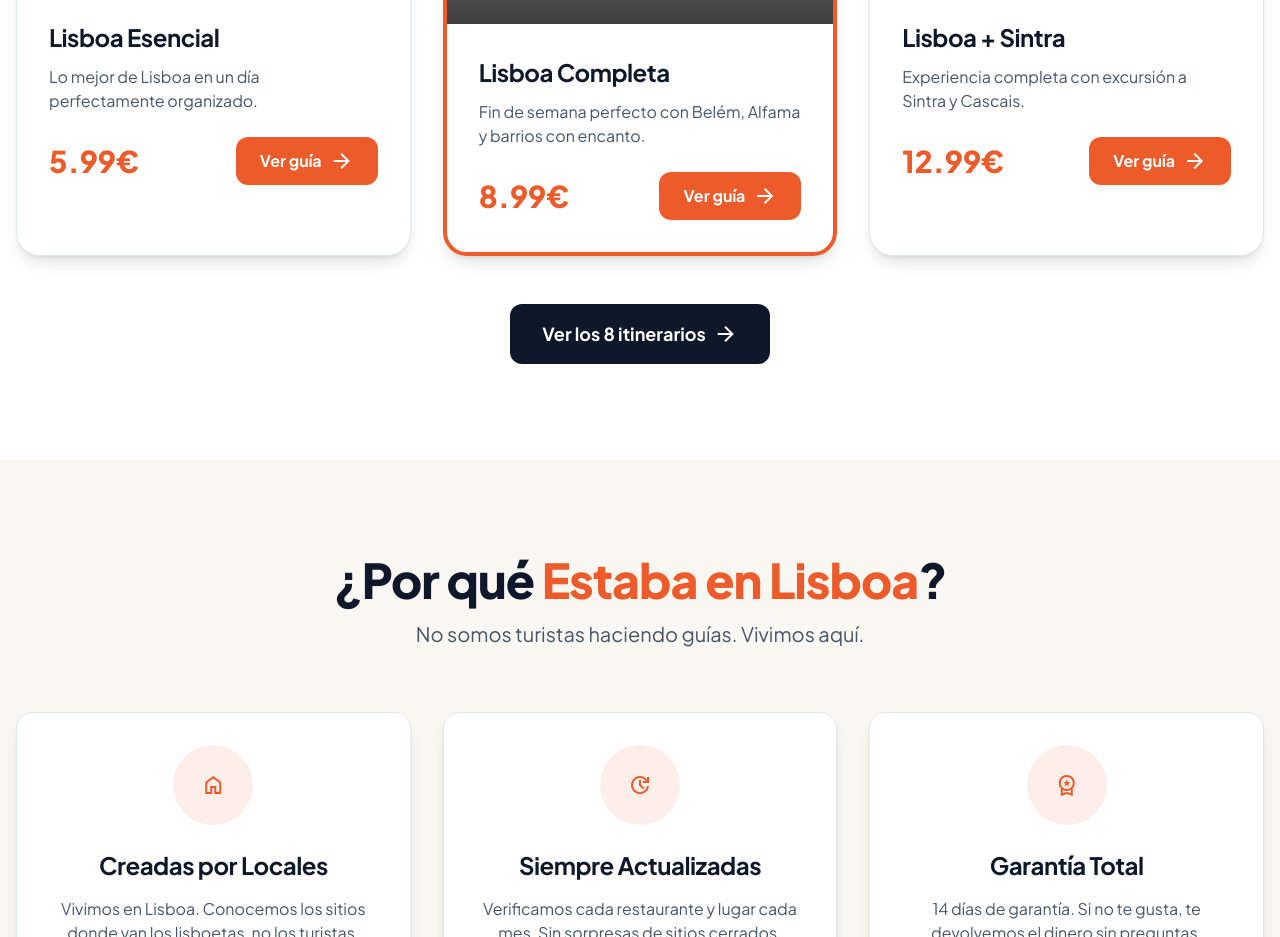
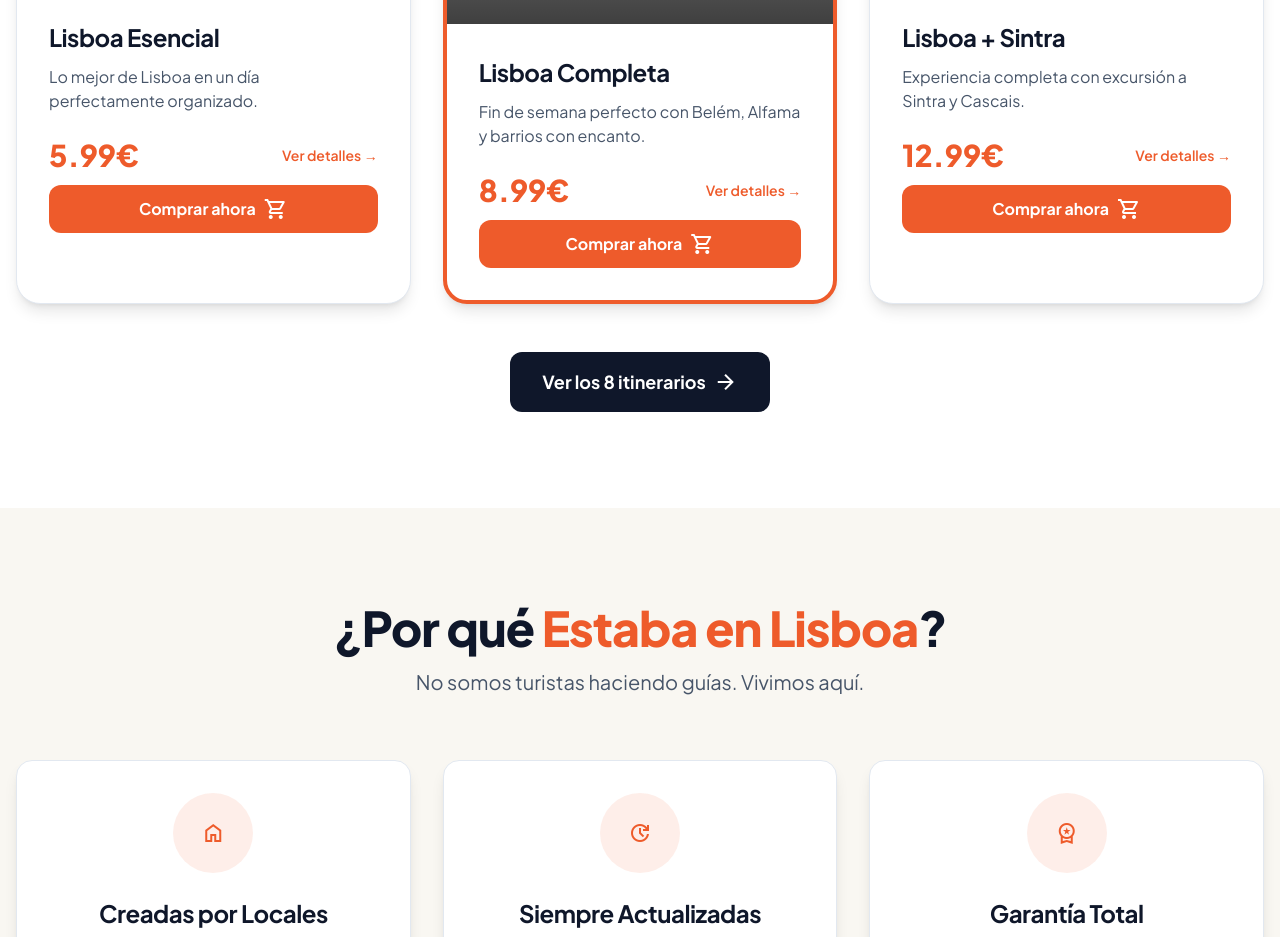
Before and after one commit to josetabares24-png/portugal-autentico-v2, a Next.js app: page / in a window 1280 px wide. Shown: the part 1560-2497 px from the top of the page. Built offline with nearby package versions, Linux system fonts and the light colour scheme; grey boxes are pictures that could not be loaded.

Commit message:
Fix: Botones 'Comprar ahora' en página HOME con Stripe

```diff
--- a/src/app/page.tsx
+++ b/src/app/page.tsx
@@ -1,10 +1,23 @@
 import Link from 'next/link';
 import Image from 'next/image';
+import { BuyButton } from '@/components/BuyButton';
+import type { ProductId } from '@/lib/stripe-products';
 
 export default function HomePage() {
-  const featuredItineraries = [
+  const featuredItineraries: Array<{
+    id: string;
+    productId: ProductId;
+    title: string;
+    description: string;
+    duration: string;
+    price: number;
+    image: string;
+    href: string;
+    featured: boolean;
+  }> = [
     {
       id: 'lisboa-1-dia',
+      productId: 'lisboa-1-dia-lo-esencial',
       title: 'Lisboa Esencial',
       description: 'Lo mejor de Lisboa en un día perfectamente organizado.',
       duration: '1 DÍA',
@@ -15,6 +28,7 @@ export default function HomePage() {
     },
     {
       id: 'lisboa-2-dias',
+      productId: 'lisboa-2-dias-completo',
       title: 'Lisboa Completa',
       description: 'Fin de semana perfecto con Belém, Alfama y barrios con encanto.',
       duration: '2 DÍAS',
@@ -25,6 +39,7 @@ export default function HomePage() {
     },
     {
       id: 'lisboa-3-dias',
+      productId: 'lisboa-3-dias-premium',
       title: 'Lisboa + Sintra',
       description: 'Experiencia completa con excursión a Sintra y Cascais.',
       duration: '3 DÍAS',
@@ -186,15 +201,23 @@ export default function HomePage() {
                 <div className="p-8">
                   <h3 className="text-2xl font-bold text-slate-900 mb-3">{itinerary.title}</h3>
                   <p className="text-slate-600 mb-6">{itinerary.description}</p>
-                  <div className="flex items-center justify-between">
-                    <div className="text-3xl font-black text-primary">{itinerary.price}€</div>
-                    <Link
-                      href={itinerary.href}
-                      className="flex items-center gap-2 px-6 py-3 bg-primary hover:bg-primary-dark text-white rounded-xl font-bold transition-all hover:scale-105"
+                  <div className="flex flex-col gap-3">
+                    <div className="flex items-center justify-between">
+                      <div className="text-3xl font-black text-primary">{itinerary.price}€</div>
+                      <Link
+                        href={itinerary.href}
+                        className="text-sm font-semibold text-primary hover:underline"
+                      >
+                        Ver detalles →
+                      </Link>
+                    </div>
+                    <BuyButton
+                      productId={itinerary.productId}
+                      className="w-full flex items-center justify-center gap-2 px-6 py-3 bg-primary hover:bg-primary-dark text-white rounded-xl font-bold transition-all hover:scale-105"
                     >
-                      Ver guía
-                      <span className="material-symbols-outlined text-lg">arrow_forward</span>
-                    </Link>
+                      Comprar ahora
+                      <span className="material-symbols-outlined text-lg">shopping_cart</span>
+                    </BuyButton>
                   </div>
                 </div>
               </div>
```
